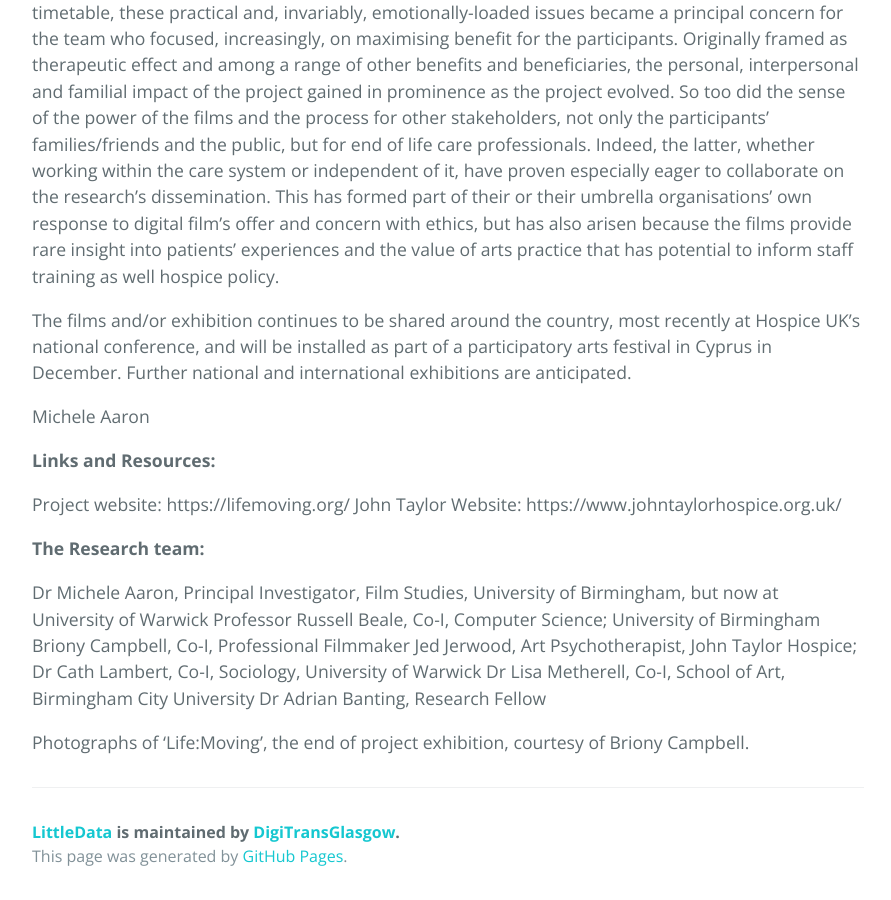
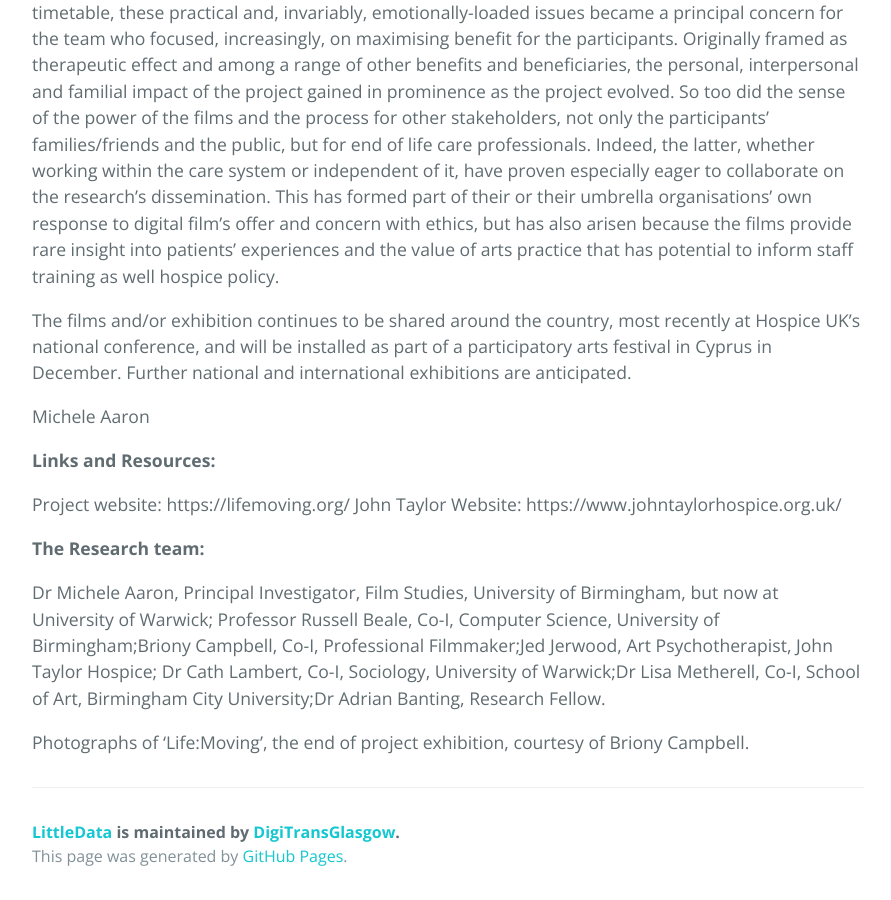
Before and after one commit to DigiTransGlasgow/LittleData, a Jekyll site: the page built from _contributions/18_DigitalTechHumanVulnerability.md, in a window 1280 px wide and 900 px high, scrolled down 1591 px. Shown: the whole window, without its empty margins (192-1083 px from the left). Built offline with Jekyll 4.4.1, drawn with Linux system fonts in a browser that asks for light colours; the repository's description, which GitHub fills in, is left out.

```diff
--- a/_contributions/18_DigitalTechHumanVulnerability.md
+++ b/_contributions/18_DigitalTechHumanVulnerability.md
@@ -27,13 +27,6 @@ John Taylor Website:  https://www.johntaylorhospice.org.uk/
 
 **The Research team:**
 
-Dr Michele Aaron, Principal Investigator, Film Studies, University of Birmingham, but now at University of Warwick
-Professor Russell Beale, Co-I, Computer Science; University of Birmingham
-Briony Campbell, Co-I, Professional Filmmaker
-Jed Jerwood, Art Psychotherapist, John Taylor Hospice;
-Dr Cath Lambert, Co-I, Sociology, University of Warwick
-Dr Lisa Metherell, Co-I, School of Art, Birmingham City University
-Dr Adrian Banting, Research Fellow
-
+Dr Michele Aaron, Principal Investigator, Film Studies, University of Birmingham, but now at University of Warwick; Professor Russell Beale, Co-I, Computer Science, University of Birmingham;Briony Campbell, Co-I, Professional Filmmaker;Jed Jerwood, Art Psychotherapist, John Taylor Hospice; Dr Cath Lambert, Co-I, Sociology, University of Warwick;Dr Lisa Metherell, Co-I, School of Art, Birmingham City University;Dr Adrian Banting, Research Fellow.
 
 Photographs of 'Life:Moving', the end of project exhibition, courtesy of Briony Campbell.
```
